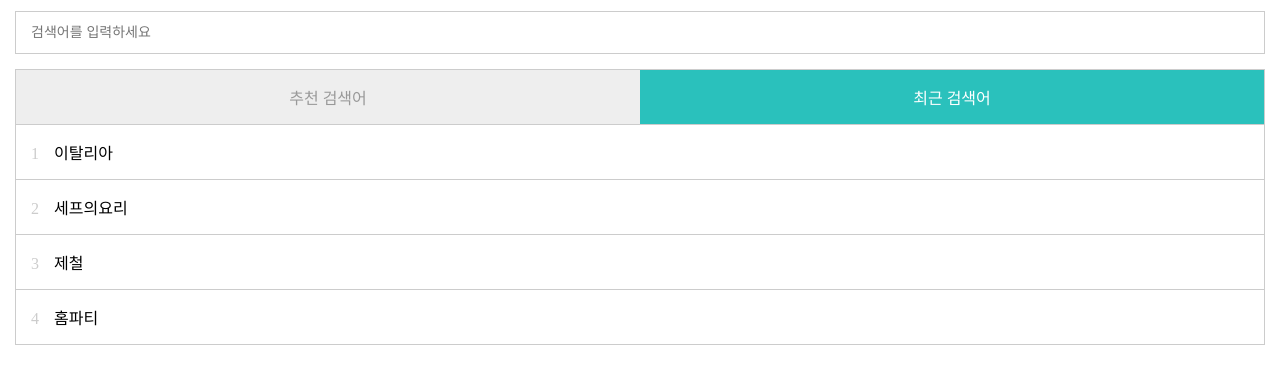
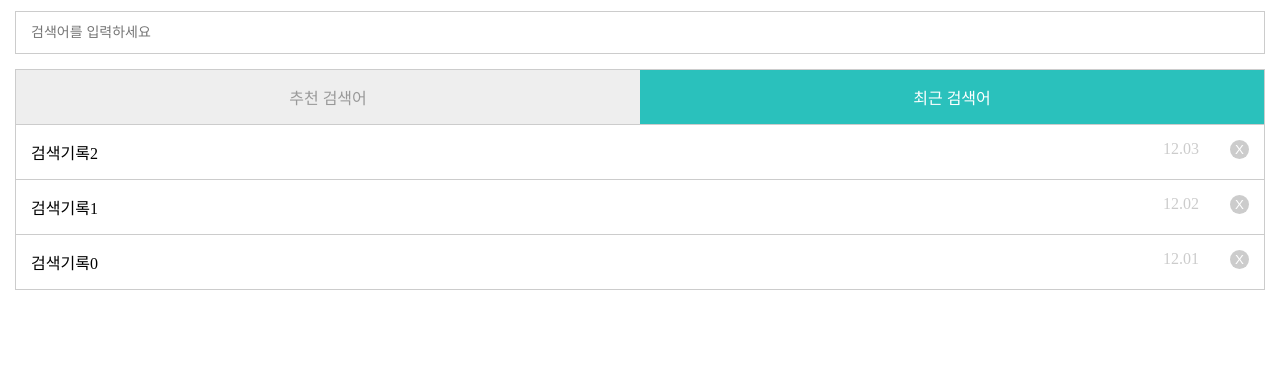
Before and after one commit to iambom/JS-search-form, a plain HTML site: page index.html in a window 1280 px wide. Both pictures are taken after a click on the item "최근 검색어". Shown: the part 70-454 px from the top of the page. Drawn offline with Linux system fonts and the light colour scheme.

Commit message:
HistoryView

```diff
--- a/index.html
+++ b/index.html
@@ -23,6 +23,7 @@
           <li>최근 검색어</li>
         </ul>
         <div id="search-keyword"></div>
+        <div id="search-history"></div>
         <div id="search-result"></div>
       </div>
     </div>
--- a/js/controllers/MainController.js
+++ b/js/controllers/MainController.js
@@ -2,9 +2,11 @@ import FormView from "../views/FormView.js";
 import ResultView from "../views/ResultView.js";
 import TabView from "../views/TabView.js";
 import KeywordView from "../views/KeywordView.js";
+import HistoryView from "../views/HistoryView.js";
 
 import SearchModel from "../models/SearchModel.js";
 import KeywordModel from "../models/KeywordModel.js";
+import HistoryModel from "../models/HistoryModel.js";
 
 const tag = '[MainController]';
 
@@ -20,6 +22,10 @@ export default {
     KeywordView.setup(document.querySelector('#search-keyword'))
       .on('@click', e => this.onClickKeyword(e.detail.keyword));
 
+    HistoryView.setup(document.querySelector('#search-history'))
+      .on('@click', e => this.onClickHistory(e.detail.keyword))
+      .on('@remove', e => this.onRemoveHistory(e.detail.keyword))
+
     ResultView.setup(document.querySelector('#search-result'));
 
     this.selectedTab = '추천 검색어';
@@ -27,13 +33,15 @@ export default {
   },
 
   renderView(){
+    console.log(tag, 'renderView()')
     TabView.setActiveTab(this.selectedTab);
 
     if (this.selectedTab === '추천 검색어') {
-      console.log(tag, 'renderView()')
       this.fetchSearchKeyword();
+      HistoryView.hide();
     }else {
-
+      this.fetchSearchHistory();
+      KeywordView.hide();
     }
 
     ResultView.hide();
@@ -45,8 +53,15 @@ export default {
     })
   },
 
+  fetchSearchHistory() {
+    HistoryModel.list().then(data => {
+      HistoryView.render(data).bindRemoveBtn()
+    });
+  },
+
   search(query) {
     FormView.setValue(query);
+    HistoryModel.add(query)
     SearchModel.list(query).then(data => {
       this.onSearchResult(data);
     });
@@ -69,10 +84,20 @@ export default {
   },
 
   onChangeTab(tabName) {
-    // debugger
+    this.selectedTab = tabName
+    this.renderView()
   },
 
   onClickKeyword(keyword) {
     this.search(keyword)
   },
+
+  onClickHistory(keyword) {
+    this.search(keyword)
+  },
+
+  onRemoveHistory(keyword) {
+    HistoryModel.remove(keyword)
+    this.renderView();
+  },
 }
--- /dev/null
+++ b/js/views/HistoryView.js
@@ -0,0 +1,32 @@
+import KeywordView from './KeywordView.js'
+
+const tag = '[HistoryView]'
+
+const HistoryView = Object.create(KeywordView);
+
+HistoryView.messages.NO_KEYWORDS = '검색 이력이 없습니다'
+
+HistoryView.getKeywordsHtml = function (data) {
+  return data.reduce((html, item) => {
+    html += `<li data-keyword="${item.keyword}">
+      ${item.keyword}
+      <span class="date">${item.date}</span>
+       <button class="btn-remove"></button>
+    </li>`
+    return html
+  }, '<ul class="list">') + '</ul>'
+}
+
+HistoryView.bindRemoveBtn = function () {
+  Array.from(this.el.querySelectorAll('button.btn-remove')).forEach(btn => {
+    btn.addEventListener('click', e => {
+      e.stopPropagation();
+      this.onRemove(btn.parentElement.dataset.keyword)
+    })
+  })
+}
+
+HistoryView.onRemove = function (keyword) {
+  this.emit('@remove', {keyword})
+}
+export default HistoryView;
--- a/js/views/KeywordVIew.js
+++ b/js/views/KeywordView.js
@@ -3,6 +3,10 @@ import View from './View.js';
 const tag = '[KeywordView]';
 
 const KeywordView = Object.create(View);
+
+KeywordView.messages = {
+  NO_KEYWORDS: '추천 검색어가 없습니다'
+}
 
 KeywordView.setup = function (el) {
   this.init(el);
@@ -10,7 +14,7 @@ KeywordView.setup = function (el) {
 };
 
 KeywordView.render = function (data=[]) {
-  this.el.innerHTML = data.length ? this.getKeywordsHtml(data) : '추천 검색어가 없습니다';
+  this.el.innerHTML = data.length ? this.getKeywordsHtml(data) : this.messages.NO_KEYWORDS;
   this.show()
   this.bindClickEvent()
   return this
--- a/js/views/TabView.js
+++ b/js/views/TabView.js
@@ -14,6 +14,7 @@ TabView.setActiveTab = function (tabName) {
   Array.from(this.el.querySelectorAll('li')).forEach(li => {
     li.className = li.innerHTML === tabName ? 'active' : '';
   })
+  this.show();
 };
 
 TabView.bindClick = function () {
```
